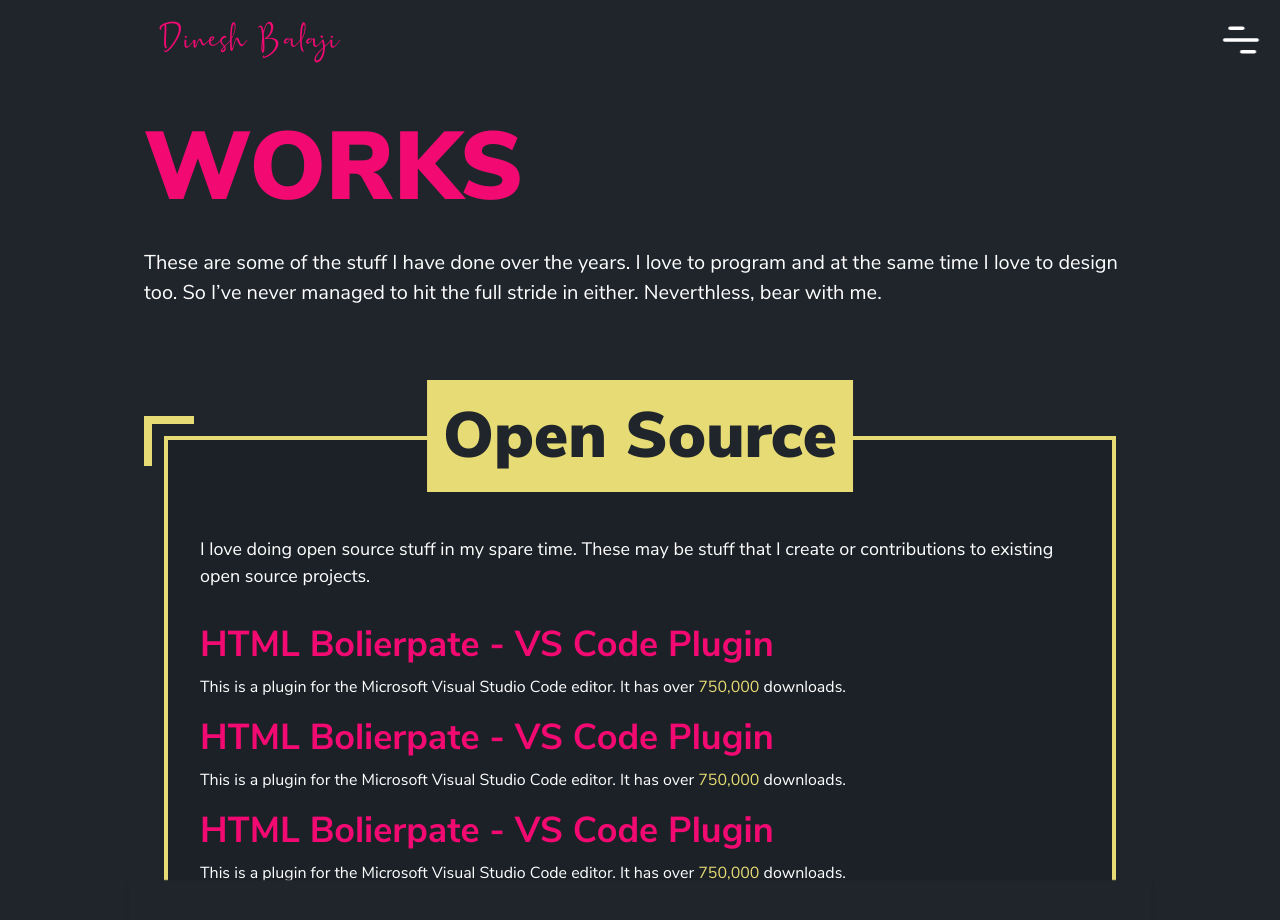
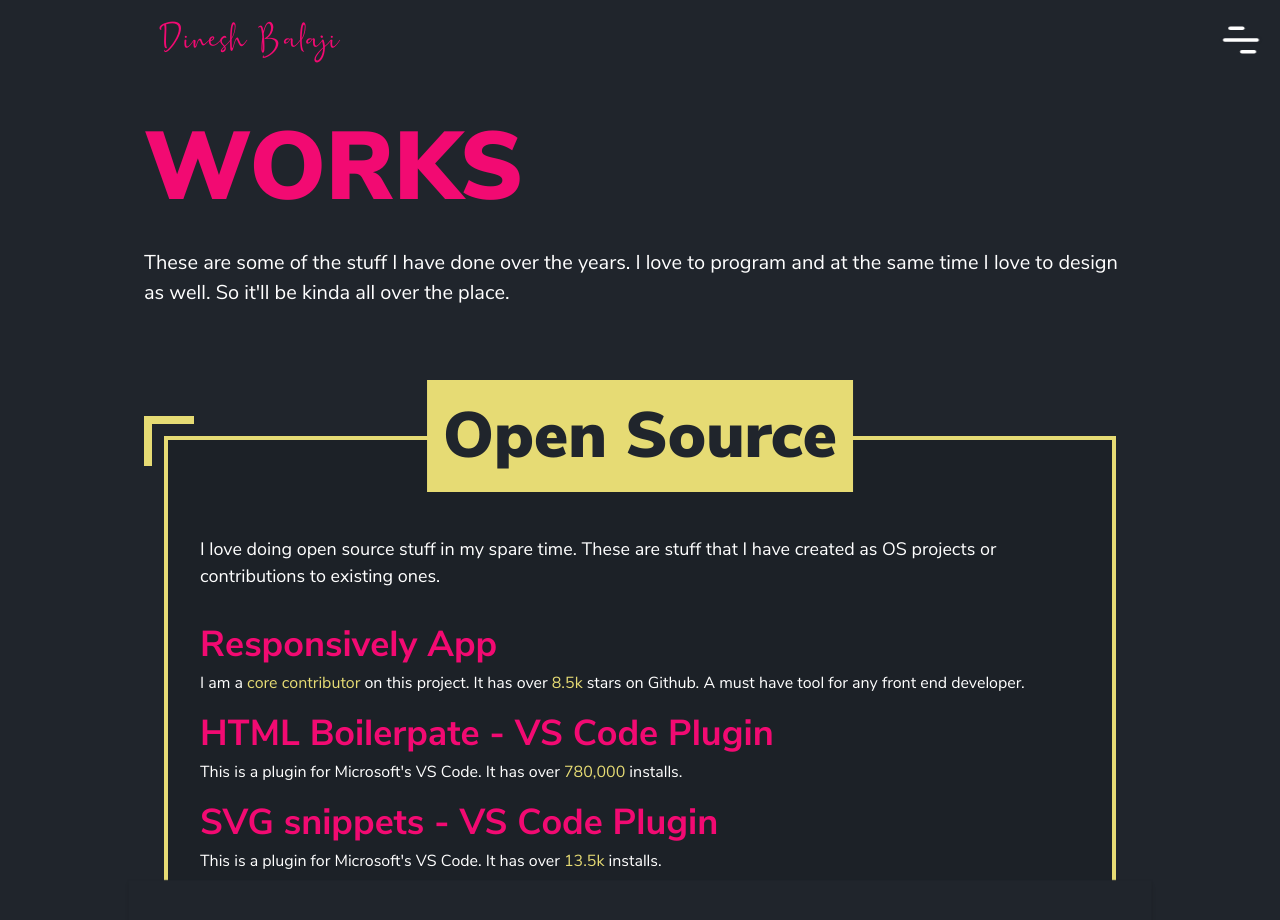
Before and after one commit to sidthesloth92/db-portfolio, a Next.js app: page /works in a window 1280 px wide. Shown: the top 920 px of the page. Built offline with nearby package versions, Linux system fonts and the light colour scheme.

Commit message:
feat(works): add final verbiage for works

```diff
--- a/src/pages/works/index.tsx
+++ b/src/pages/works/index.tsx
@@ -5,6 +5,7 @@ import withPageTransition from '../../components/hoc/with-page-transition';
 import PageBody from '../../components/page-body/PageBody';
 import PageHeader from '../../components/page-header/PageHeader';
 import Page from '../../components/page/Page';
+import CodePenSlider from '../../works/components/codepen-slider/CodePenSlider.component';
 import WorksList, {
   WorksListProps
 } from '../../works/components/works-list/WorksList.component';
@@ -39,32 +40,40 @@ const WorksPage: React.FC = () => {
   const openSourceWorksList: WorksListProps = {
     title: 'Open Source',
     description:
-      'I love doing open source stuff in my spare time. These may be stuff that I create or contributions to existing open source projects.',
+      'I love doing open source stuff in my spare time. These are stuff that I have created as OS projects or contributions to existing ones.',
     works: [
       {
-        name: 'HTML Bolierpate - VS Code Plugin',
-        url: 'http://github.com',
-        description: `This is a plugin for the Microsoft Visual Studio Code editor. It has over <span class="text-secondary">750,000 </span> downloads.`
+        name: 'Responsively App',
+        url: 'https://github.com/responsively-org/responsively-app',
+        description: `I am a <span class="text-secondary">core contributor</span> on this project. It has over <span class="text-secondary">8.5k</span> stars on Github. A must have tool for any front end developer.`
       },
       {
-        name: 'HTML Bolierpate - VS Code Plugin',
-        url: 'http://github.com',
-        description: `This is a plugin for the Microsoft Visual Studio Code editor. It has over <span class="text-secondary">750,000 </span> downloads.`
+        name: 'HTML Boilerpate - VS Code Plugin',
+        url:
+          'https://marketplace.visualstudio.com/items?itemName=sidthesloth.html5-boilerplate',
+        description: `This is a plugin for Microsoft's VS Code. It has over <span class="text-secondary">780,000</span> installs.`
       },
       {
-        name: 'HTML Bolierpate - VS Code Plugin',
-        url: 'http://github.com',
-        description: `This is a plugin for the Microsoft Visual Studio Code editor. It has over <span class="text-secondary">750,000 </span> downloads.`
+        name: 'SVG snippets - VS Code Plugin',
+        url:
+          'https://marketplace.visualstudio.com/items?itemName=sidthesloth.svg-snippets',
+        description: `This is a plugin for Microsoft's VS Code. It has over <span class="text-secondary">13.5k </span> installs.`
       },
       {
-        name: 'HTML Bolierpate - VS Code Plugin',
-        url: 'http://github.com',
-        description: `This is a plugin for the Microsoft Visual Studio Code editor. It has over <span class="text-secondary">750,000 </span> downloads.`
+        name: 'Three Finger Tap JS',
+        url: 'https://sidthesloth92.github.io/three-finger-tap-js/index.html',
+        description: `A micro JS library that opens a small window when a link in a webpage is clicked.`
       },
       {
-        name: 'HTML Bolierpate - VS Code Plugin',
-        url: 'http://github.com',
-        description: `This is a plugin for the Microsoft Visual Studio Code editor. It has over <span class="text-secondary">750,000 </span> downloads.`
+        name: 'PM2',
+        url: 'https://pm2.keymetrics.io/',
+        description: `Contribute to pm2 by adding a flag to PM2's CLI.`
+      },
+      {
+        name: 'Firefox Dev Tools',
+        url:
+          'https://github.com/firefox-devtools/devtools-core/commits?author=sidthesloth92',
+        description: `Added a bunch of Jest test cases to the Firefox devtools core repo.`
       }
     ]
   };
@@ -76,14 +85,30 @@ const WorksPage: React.FC = () => {
       props: openSourceWorksList
     },
     {
+      title: 'Codepen',
+      component: CodePenSlider,
+      props: {}
+    },
+    {
       title: 'Blogs',
       component: WorksList,
-      props: openSourceWorksList
-    },
-    {
-      title: 'Codepen',
-      component: WorksList,
-      props: openSourceWorksList
+      props: {
+        title: 'Blogs',
+        description:
+          'I love to write blogs in my free time. Started out with wordpress and then moved to DEV.to. Now, tyring to combine DEV.to and my personal site.',
+        works: [
+          {
+            name: 'https://dbwriteups.wordpress.com',
+            url: 'https://dbwriteups.wordpress.com',
+            description: `This was my first blog and where most of my writings have happened so far and has over <span class="text-secondary">100,000</span> views.`
+          },
+          {
+            name: 'DEV.to',
+            url: 'https://dev.to/sidthesloth92',
+            description: `I started writing here for better SEO and seems it did work out well. It has a lonely post with over <span class="text-secondary">170,000</span> views. Will definitely have to write more.. :D`
+          }
+        ]
+      }
     }
   ];
 
@@ -91,7 +116,7 @@ const WorksPage: React.FC = () => {
     <Page>
       <PageHeader
         title="Works"
-        description="These are some of the stuff I have done over the years. I love to program and at the same time I love to design too.  So I’ve never managed to hit the full stride in either. Neverthless, bear with me."
+        description="These are some of the stuff I have done over the years. I love to program and at the same time I love to design as well. So it'll be kinda all over the place."
       />
       <PageBody>
         <motion.div variants={sliderContainerVariants} className="mt-32">
--- /dev/null
+++ b/src/works/components/codepen-slider/CodePenSlider.component.tsx
@@ -0,0 +1,175 @@
+import { motion } from 'framer-motion';
+import React from 'react';
+
+/**
+ * Interface for each pen in the {@link CodePenSlider}
+ */
+export interface Pen {
+  id: string;
+  /**
+   * The title that appears a separate tile for each slide.
+   */
+  title: string;
+}
+
+/**
+ * List of pens to be shown.
+ * TODO: Externalize to an API.
+ */
+const pens: Pen[] = [
+  {
+    id: 'EwbLKR',
+    title: 'CSS Only Swinging Girl'
+  },
+  {
+    id: 'gGZRpz',
+    title: 'CSS Only Diwali Fireworks'
+  },
+  {
+    id: 'eyBJNY',
+    title: 'Christmas Tree and Snow'
+  },
+  {
+    id: 'BwVxgb',
+    title: 'CSS Only Riding Girl'
+  },
+  {
+    id: 'GqjxRQ',
+    title: 'CSS WOW Smiley'
+  },
+  {
+    id: 'vKgKeJ',
+    title: '3D Ice Cream loving smiley'
+  },
+  {
+    id: 'pyGyGr',
+    title: 'SENSEI LOADER CONCEPT'
+  },
+  {
+    id: 'bExKMp',
+    title: 'Loading Concept - Cat'
+  },
+  {
+    id: 'rNegqzW',
+    title: 'CSS Only Coding Cat animation for Website Under Construction'
+  },
+  {
+    id: 'rvjvZL',
+    title: 'CSS - Spiral Loader Concept'
+  },
+  {
+    id: 'RyKJzw',
+    title: 'CSS Only - Shader Flower Loader Concept'
+  },
+  {
+    id: 'QyxVWe',
+    title: 'Loading Concept - Strings'
+  },
+  {
+    id: 'OJNXEvj',
+    title: 'Squiggly Hero Intro'
+  },
+  {
+    id: 'RwaxKbV',
+    title: 'Simple CSS Loader'
+  },
+  {
+    id: 'Lmzdbj',
+    title: 'Minimal Portfolio with Transitions'
+  },
+  {
+    id: 'bepbRz',
+    title: 'Floral Particles'
+  },
+  {
+    id: 'MyNYbv',
+    title: 'CSS Loading Concept'
+  },
+  {
+    id: 'yVyojr',
+    title: 'Codevember #2 - CSS Square Loader'
+  }
+];
+
+/**
+ * Variant for the main slier content.
+ */
+const sliderContentChildrenVariants = {
+  initial: {
+    opacity: 0,
+    transform: 'translateY(50%)'
+  },
+  enter: {
+    opacity: 1,
+    transform: 'translateY(0%)',
+    transition: {
+      duration: 0.5,
+      ease: [0.22, 1, 0.36, 1]
+    }
+  }
+};
+
+/**
+ * The slider in the works page.
+ * @param Param of type {@link WorksSliderProps}
+ */
+const CodePenSlider: React.FC = () => {
+  return (
+    <motion.div className="flex flex-col">
+      <motion.p
+        className="text-lg mb-8"
+        variants={sliderContentChildrenVariants}>
+        I love bringing animations to life through code and regularly post
+        on&nbsp;
+        <a
+          className="ul-hover-effect text-primary"
+          href="http://codepen.io/sidthesloth92">
+          Codepen
+        </a>
+        . My pens collectively have over&nbsp;
+        <span className="text-secondary">7000</span>
+        <span role="img" aria-label="heart" className="mx-1">
+          ❤️
+        </span>
+        and over <span className="text-secondary">10000</span>
+        <span role="img" aria-label="heart" className="mx-1">
+          👍🏻
+        </span>
+      </motion.p>
+      <div className="flex flex-no-wrap overflow-x-scroll overflow-y-hidden ">
+        {pens.map((pen) => {
+          return (
+            <div className="relative -mb-8 " key={pen.id}>
+              <div
+                className="absolute flex items-center pl-3 text-secondary-text leading-tight"
+                style={{
+                  top: '1px',
+                  left: '1px',
+                  width: 'calc(100% - 75px)',
+                  height: '50px',
+                  background: '#111111'
+                }}>
+                {pen.title}
+              </div>
+              <iframe
+                height="300"
+                className="pr-8 shadow-md"
+                style={{
+                  maxWidth: '100%',
+                  minWidth: '320px',
+                  overflow: 'hidden'
+                }}
+                scrolling="no"
+                title="Simple CSS Loader"
+                src={`https://codepen.io/sidthesloth92/embed/preview/${pen.id}?height=300&theme-id=dark&default-tab=result`}
+                allowFullScreen
+              />
+            </div>
+          );
+        })}
+      </div>
+    </motion.div>
+  );
+};
+
+export default CodePenSlider;
--- a/src/works/components/works-list/WorksList.component.tsx
+++ b/src/works/components/works-list/WorksList.component.tsx
@@ -75,7 +75,7 @@ const WorksList: React.FC<WorksListProps> = ({ description, works = [] }) => (
           <li key={index} className="mb-4">
             <Link href="/">
               <motion.a
-                className="block text-primary text-2xl lg:text-4xl font-bold leading-tight mb-2"
+                className="ul-hover-effect inline-block text-primary text-2xl lg:text-4xl font-bold leading-tight mb-1"
                 variants={sliderContentChildrenVariants}>
                 {works.name}
               </motion.a>
```
